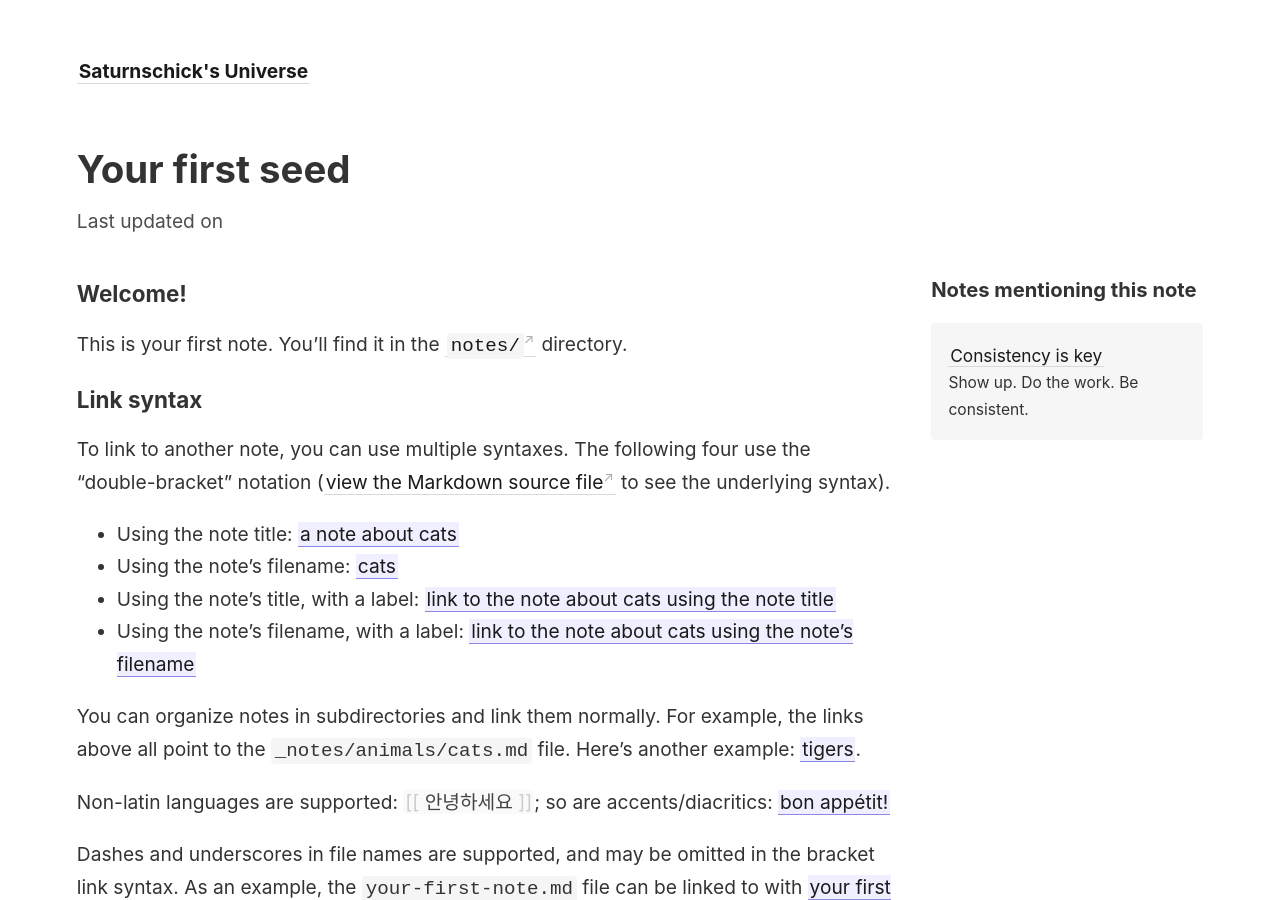
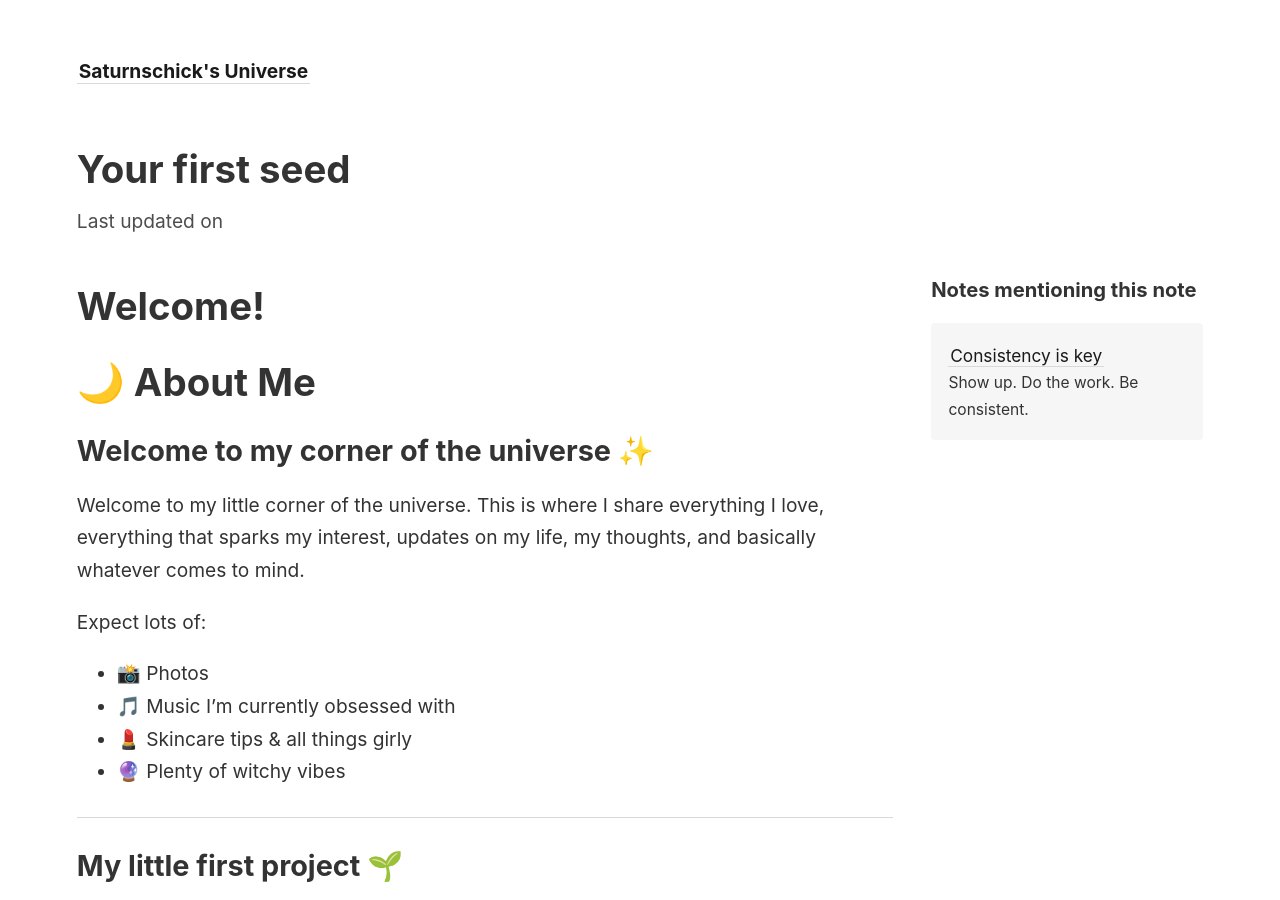
Before and after one commit to saturnschick/saturnschick-garden, a Jekyll site: the page built from _notes/your-first-note.md, in a window 1280 px wide and 900 px high. Built offline with Jekyll 4.4.1, drawn with Linux system fonts in a browser that asks for light colours; some of the changed text lies outside the part shown.

Commit message:
Update your-first-note.md

```diff
--- a/_notes/your-first-note.md
+++ b/_notes/your-first-note.md
@@ -2,7 +2,38 @@
 title: Your first seed
 ---
 
-### Welcome!
+# Welcome!
+# 🌙 About Me
+
+## Welcome to my corner of the universe ✨
+
+Welcome to my little corner of the universe. This is where I share everything I love, everything that sparks my interest, updates on my life, my thoughts, and basically whatever comes to mind.
+
+Expect lots of:
+- 📸 Photos
+- 🎵 Music I’m currently obsessed with
+- 💄 Skincare tips & all things girly
+- 🔮 Plenty of witchy vibes
+
+---
+
+## My little first project 🌱
+
+This space won’t be perfect—it’s my very first *project*, my initial step into creativity, and a way to channel the storms in my mind.
+
+---
+
+## Scroll if you want, peek if you like 👀
+
+If some things here don’t quite make sense to you, feel free to scroll on by! This isn’t necessarily for you, nor written with you in mind.
+
+But I’m offering you a glimpse—a peek into my world. It might not always make sense, but it makes perfect sense to me, and that’s all that matters because this is *my page*.
+
+---
+
+## I am the hero here 😎
+
+Hahaha! Just kidding… or am I? 😉
 
 This is your first note. You'll find it in the [`notes/`](https://github.com/maximevaillancourt/digital-garden-jekyll-template/tree/master/_notes) directory.
 
```
